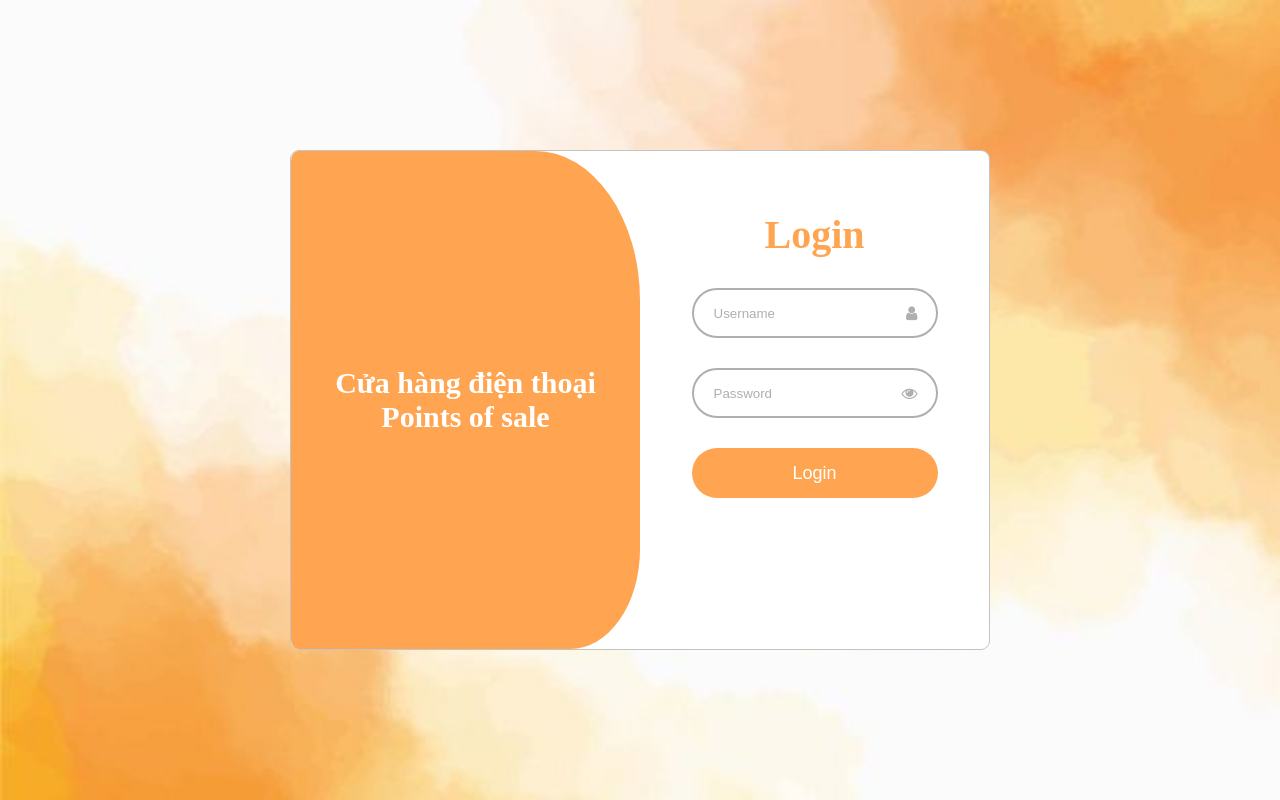
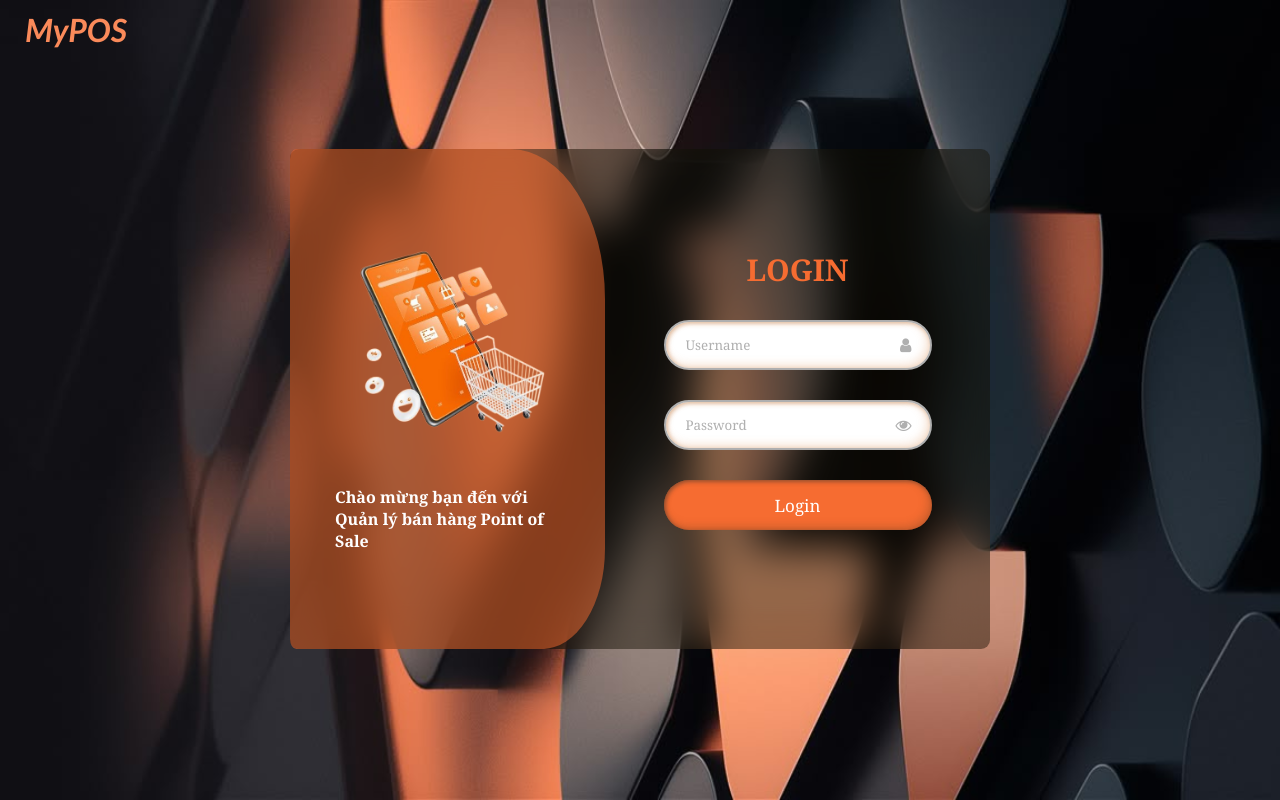
Before and after one commit to NTAnhDao/Sales_Management_System, a PHP site: page / in a window 1280 px wide. Run offline with PHP 8.4, Linux system fonts and the light colour scheme.

Commit message:
update files

```diff
--- a/source/Login/login.php
+++ b/source/Login/login.php
@@ -6,21 +6,26 @@
         <meta http-equiv="X-UA-Compatible" content="IE=edge">
         <meta name="viewport" content="width=device-width, initial-scale=1.0">
         <title>Point of Sale</title>
-        <link rel="icon" type="image/x-icon" href="../logo.ico">
+        <link rel="icon" type="image/x-icon" href="logo.ico">
         <link rel="stylesheet" href="Login/style.css">
         <link rel="stylesheet" href="https://cdnjs.cloudflare.com/ajax/libs/font-awesome/4.7.0/css/font-awesome.min.css">
         <script src="https://ajax.googleapis.com/ajax/libs/jquery/3.7.1/jquery.min.js"></script>
     </head>
     <body>
+    <div class="header">
+        <h1>MyPOS</h1>
+    </div>
+        <div class="wrapper">
+
             <div class="container">
                 <div class="col col-1">
-                <h2>Cửa hàng điện thoại</h2>
-                <h2>Points of sale</h2>
+                    <img src="Login/buy.png" >
+                    <h4>Chào mừng bạn đến với <br> Quản lý bán hàng Point of Sale</h4>
                 </div>
                 <div class="col col-2">
                     <div class="login-form">
                             <form method="POST" action="Login/plogin.php">
-                        <h2 class="title-form">Login</h2>
+                                <h2 class="title-form">LOGIN</h2>
                                 <div class="input-box">
                                     <input name="username" type="text" placeholder="Username" required>
                                     <i class='fa fa-user'></i>
@@ -48,6 +53,9 @@
                     </div>
 
                 </div>
+            </div>
+        </div>
+
     </body>
 
 <script src="Login/main.js"></script>
--- a/source/Login/plogin.php
+++ b/source/Login/plogin.php
@@ -14,13 +14,14 @@
             $role = $info[0]["role"];
             $id_nv = $info[0]["id_nhanvien"];
             $email = $info[0]["email"];
-
+            $tennv = $info[0]["hoten"];
 
             if ($password == $pass) {
                 $_SESSION["role"]= $role;
                 $_SESSION["id"]= $id_nv;
                 $_SESSION["email"]= $email;
                 $_SESSION["username"]= $username;
+                $_SESSION["tennv"]= $tennv;
 
                 if($role == "Admin") {
                     header("Location: ../Product_List_Admin/index.php");
--- a/source/Login/style.css
+++ b/source/Login/style.css
@@ -1,19 +1,31 @@
 * {
     margin: 0;
     padding: 0;
-    font-family: sans-serif;
+    font-family:Cambria, Cochin, Georgia, Times, 'Times New Roman', serif;
     box-sizing: border-box;
 }
 
 body {
-    background-image: url(bgo.jpg);
+    background-image: url(bgb.jpg);
     background-repeat: no-repeat;
     background-attachment: fixed;
     background-size: cover;
+}
+
+.wrapper{
     display: flex;
     justify-content: center;
     align-items: center;
-    min-height: 100vh;
+    min-height: 85vh;
+}
+
+.header h1{
+    padding: 10px 25px;
+    color: #FA8A5A;
+    font-weight: 900;
+    font-family:'Gill Sans', 'Gill Sans MT', Calibri, 'Trebuchet MS', sans-serif;
+    font-style: italic;
+
 }
 
 .container {
@@ -22,33 +34,45 @@ body {
     height: 500px;
     max-width: 700px;
     border-radius: 9px;
-    background-color: white;
-    border: 1px solid rgb(196, 196, 196);
+    background: var(--bg);
+    backdrop-filter: blur(20px);
+    background: #140f0171;
+    /* border: 1px solid #140f0195; */
+    /* background-color: #F1EAD8; */
+    box-shadow: -4px -4px 8px var(#140f0195),
+    3px 3px 20px var(#140f0195);
 }
 .col-1 {
     display: flex;
     align-items: center;
     justify-content: center;
     flex-direction: column;
-    width: 50%;
-    background-color: #ffa551;
+    width: 45%;
+    background:  #f66c3181;
     border-radius: 2% 30% 20% 2%;
 }
-
+.col-1 img {
+    width: 200px;
+    height: 200px;
+}
 .col-2 {
-    position: relative;
-    width: 50%;
+    display: flex;
+    width: 55%;
     padding: 40px;
 }
 
 h2 {
-    font-size: 30px;
-    font-family:'Times New Roman', Times, serif;
+    margin: 0 15px 0 25px;
+    font-size: 20px;
+    font-family:Cambria, Cochin, Georgia, Times, 'Times New Roman', serif;
+    color:  #f66c31;
+    padding: 40px 20px 0px;
+}
+h4 {
+    margin: 0 15px 0 25px;
+    font-family:Cambria, Cochin, Georgia, Times, 'Times New Roman', serif;
     color: white;
-}
-
-.title-form {
-    color: #ffa551;
+    padding: 40px 20px 0px;
 }
 .login-form {
     display: flex;
@@ -57,9 +81,10 @@ h2 {
     align-items: center;
     height: 32px;
 }
+
 .title-form {
     text-align: center;
-    font-size: 40px;
+    font-size: 30px;
     margin: 20px;
     font-weight: 600;
 }
@@ -73,13 +98,20 @@ h2 {
 .input-box input {
     width: 100%;
     height: 100%;
-    background: none;
+    background: white;
     border: none;
     outline: none;
     padding: 20px 45px 20px 20px;
     border: 2px solid #afafaf;
     border-radius: 40px;
-    color: #afafaf;
+    color: #ffa551;
+    box-shadow: inset 1.5px 1.5px 4.5px rgba(201, 135, 84, 0.586),
+    inset -3px -3px 10px rgba(224, 143, 81, 0.278);
+}
+
+.input-box input:focus {
+    box-shadow: inset 1px 1px 2px rgba(201, 135, 84, 0.586),
+    inset -1px -1px 2px rgba(224, 143, 81, 0.278);
 }
 
 .input-box input::placeholder {
@@ -98,12 +130,20 @@ h2 {
 .button {
     width: 100%;
     height: 50px;
-    background: #ffa551;
+    background-color: #f66c31;
     border: none;
     outline: none;
     color: white;
-    font-size: 18px;
+    font-size: 17px;
     font-weight: 500;
     cursor: pointer;
     border-radius: 40px;
+    box-shadow: inset 1.5px 1.5px 4.5px rgba(77, 59, 46, 0.586),
+    inset -3px -3px 10px rgba(90, 58, 34, 0.278);
 }
+/* #FA8A5A */
+
+.button:focus {
+    box-shadow: inset 1px 1px 2px rgba(201, 135, 84, 0.586),
+    inset -1px -1px 2px rgba(224, 143, 81, 0.278);
+}
--- a/source/Login/user.php
+++ b/source/Login/user.php
@@ -3,7 +3,7 @@
 
     function getInfoUser($username) {
         $conn = connectDB();
-        $sql = "SELECT taikhoan.*, nhanvien.email, nhanvien.id FROM taikhoan, nhanvien WHERE id_nhanvien=nhanvien.id and username = '".$username."'";
+        $sql = "SELECT taikhoan.*, nhanvien.email, nhanvien.id, nhanvien.hoten FROM taikhoan, nhanvien WHERE id_nhanvien=nhanvien.id and username = '".$username."'";
         $stmt = $conn->prepare($sql);
         $stmt->execute();
         $res = $stmt->get_result();
--- a/source/Product_List_Admin/pages/main/sidebar.php
+++ b/source/Product_List_Admin/pages/main/sidebar.php
@@ -45,7 +45,7 @@
         </ul>
     </div>
     <div class="logout">
-        <a class="link" href="../login/login.php">
+        <a class="link" href="../Login/login.php">
             <span class = "fa fa-sign-out"></span>
         </a>
     </div>
```
Also changed, not shown: source/Login/bgb.jpg (added), source/Login/buy.png (added). Lines whose indentation alone changed are shown as unchanged.
